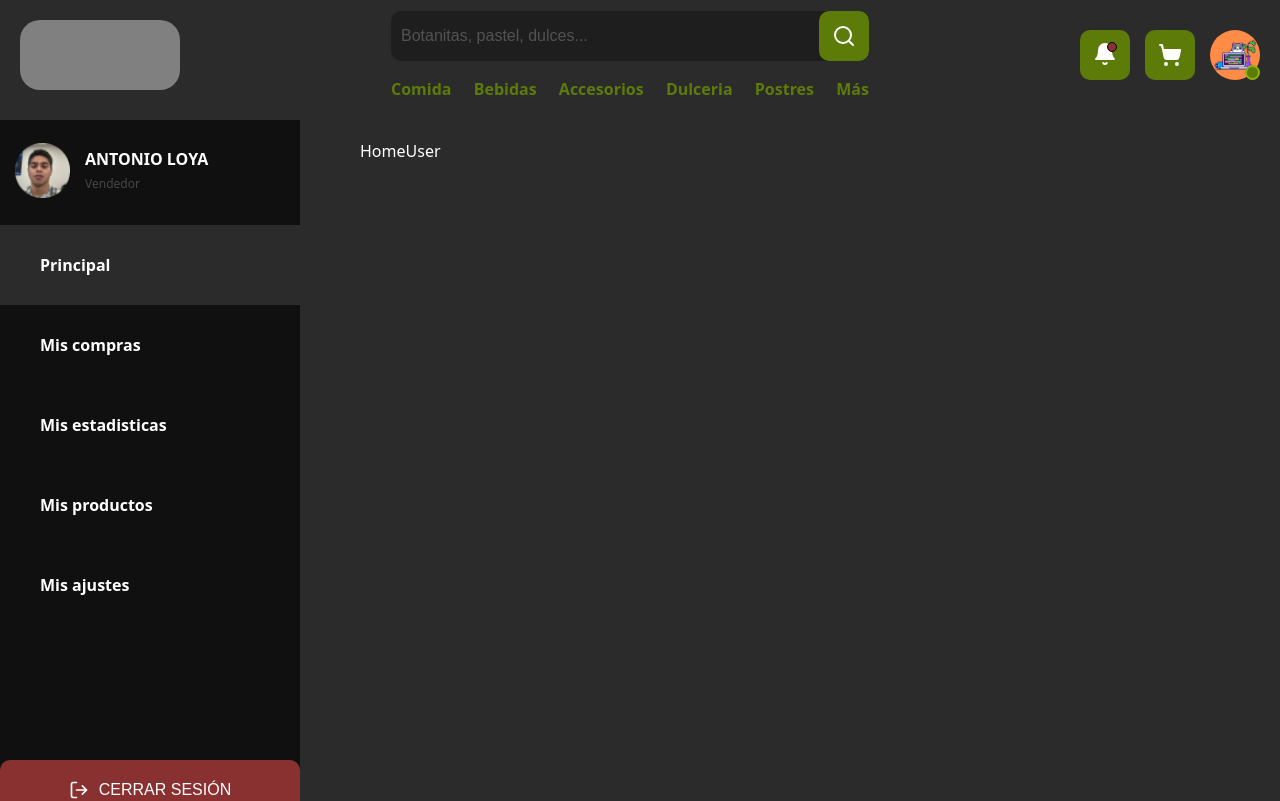
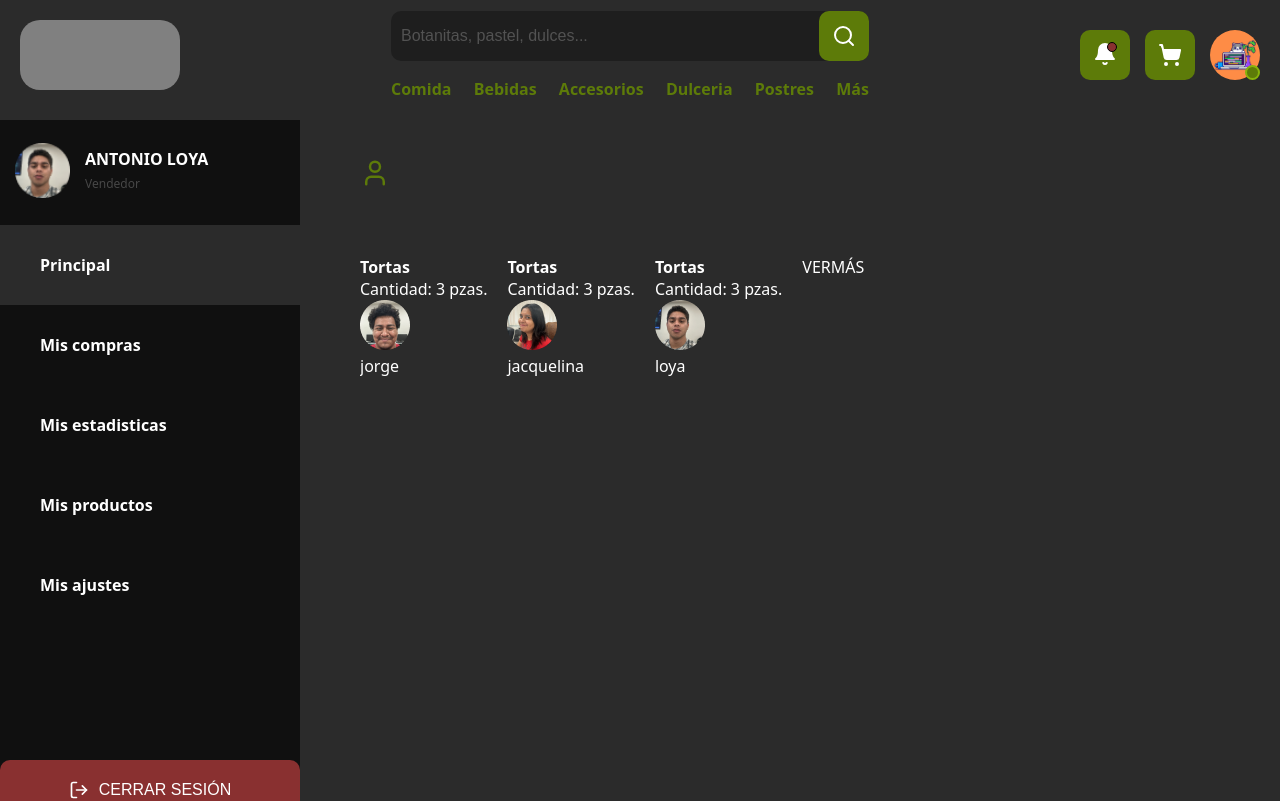
Before and after one commit to adrianhdez2/choco-market, a React (Vite) app: page /user in a window 1280 px wide. Shown: the top 801 px of the page. Built offline with nearby package versions, Linux system fonts and the light colour scheme.

Commit message:
Add orders

```diff
--- a/src/components/user/HomeUser.jsx
+++ b/src/components/user/HomeUser.jsx
@@ -1,6 +1,28 @@
+import { User } from "lucide-react"
+import OrdersCards from '../OrdersCards'
+import { users } from '../../constans/data'
+import { Link } from "react-router-dom"
+
 function HomeUser() {
   return (
-    <div>HomeUser</div>
+    <section className="user_page_rigth_container">
+      <header className="user_page_rigth_header">
+        <User size={30} className="user_page_icon" />
+
+      </header>
+      <article className="user_page_right_products">
+        {
+          users.map((user) => (
+            <OrdersCards key={user.id} user={user} />
+          ))
+        }
+
+        <Link className="card_orders_more">
+          <span className="ver">VER</span>
+          <span className="mas">MÁS</span>
+        </Link>
+      </article>
+    </section>
   )
 }
 
```
